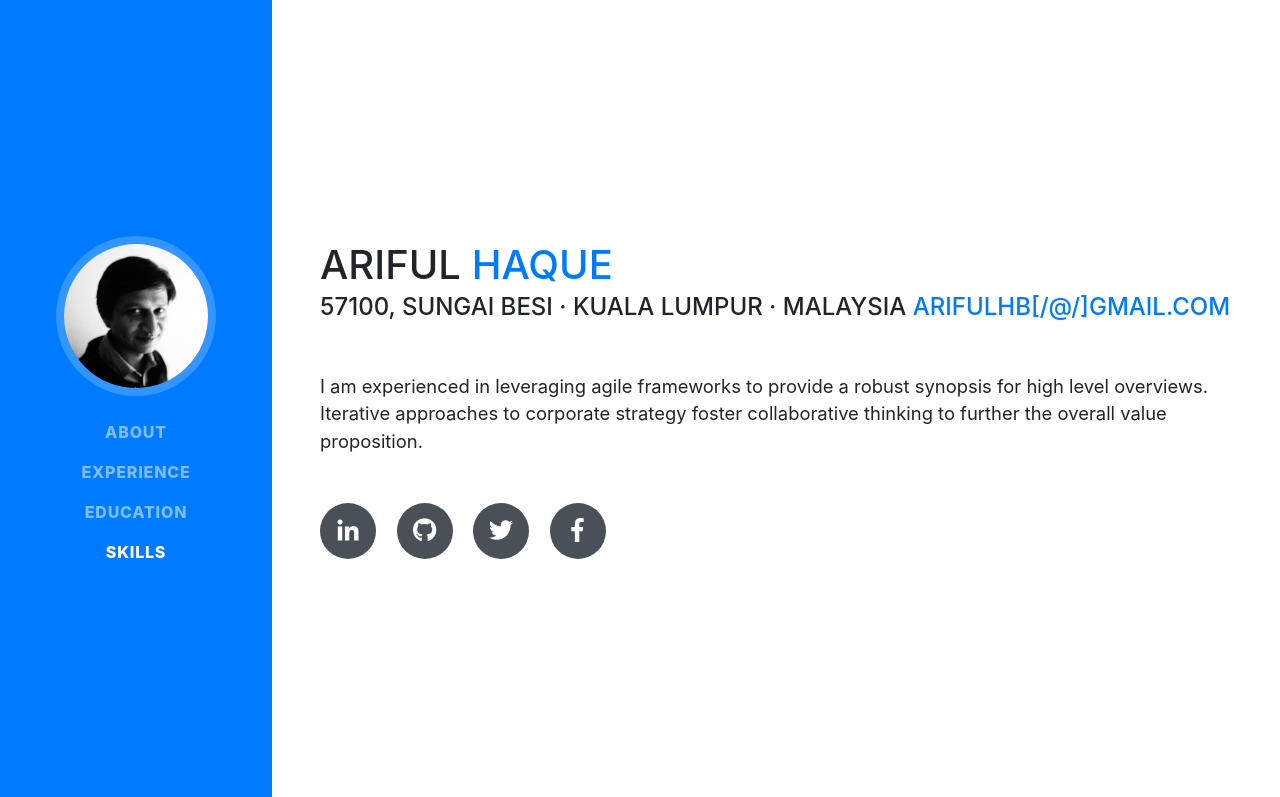
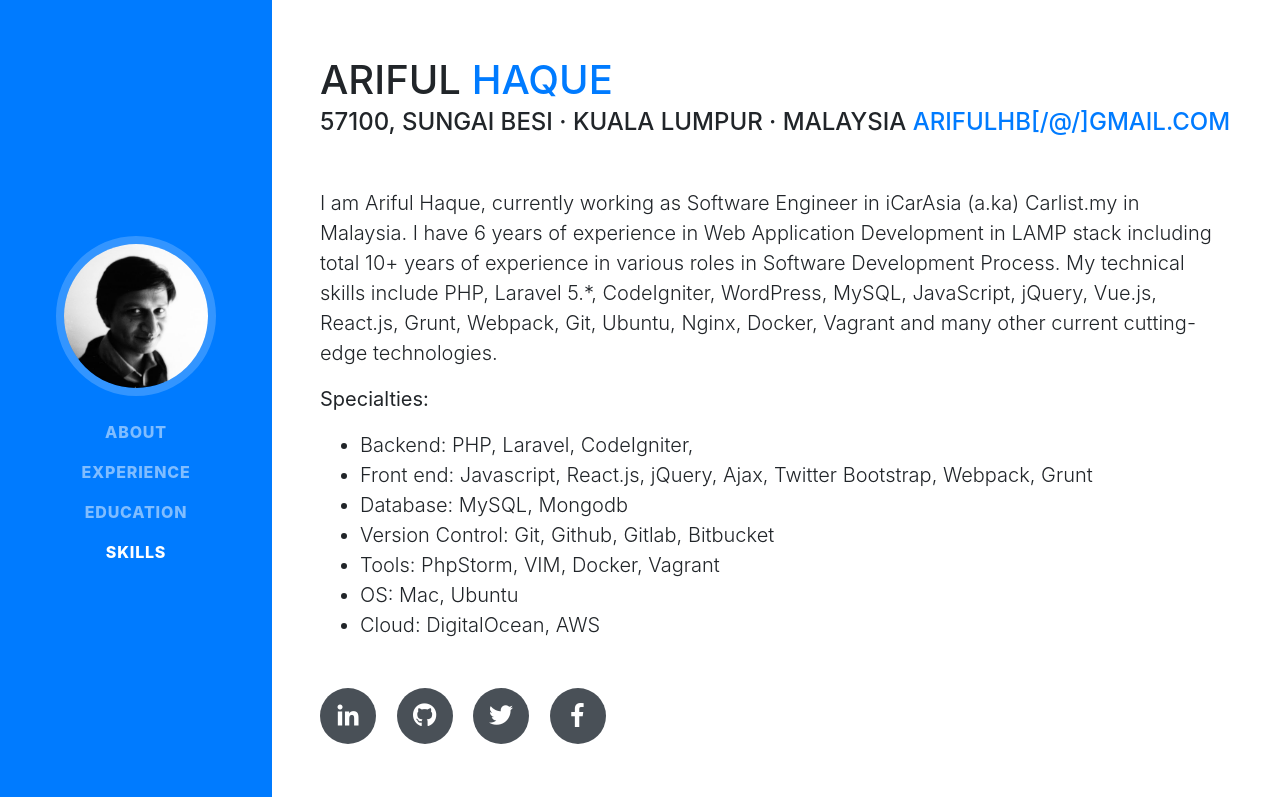
Before and after one commit to arifulhb/resume, a website with bundled scripts: page index.html in a window 1280 px wide. Shown: the top 797 px of the page. Built offline with nearby package versions, Linux system fonts and the light colour scheme; a web font is replaced by a local one.

Commit message:
update summary

```diff
--- a/index.html
+++ b/index.html
@@ -80,9 +80,26 @@
           <div class="subheading mb-5">57100, Sungai Besi · Kuala Lumpur · Malaysia
             <a href="mailto:arifulhb@gmail.com">arifulhb[/@/]gmail.com</a>
           </div>
-          <p class="lead mb-5">I am experienced in leveraging agile frameworks to provide a robust synopsis for high
-            level overviews. Iterative approaches to corporate strategy foster collaborative thinking to
-            further the overall value proposition.</p>
+          <div class="lead mb-5">
+            <p>I am Ariful Haque, currently working as Software Engineer in iCarAsia (a.ka) Carlist.my in Malaysia.
+              I have 6 years of experience in Web Application Development in LAMP stack including total 10+ years of
+              experience in various roles in Software Development Process. My technical skills include PHP, Laravel 5.*,
+              CodeIgniter, WordPress, MySQL, JavaScript, jQuery, Vue.js, React.js, Grunt, Webpack, Git, Ubuntu, Nginx,
+              Docker, Vagrant and many other current cutting-edge technologies.</p>
+
+            <p><strong>Specialties:</strong></p>
+            <ul>
+            <li>Backend: PHP, Laravel, CodeIgniter,</li>
+              <li>Front end: Javascript, React.js, jQuery, Ajax, Twitter Bootstrap, Webpack, Grunt</li>
+              <li>Database: MySQL, Mongodb</li>
+              <li>Version Control: Git, Github, Gitlab, Bitbucket</li>
+              <li>Tools: PhpStorm, VIM, Docker, Vagrant</li>
+              <li>OS: Mac, Ubuntu</li>
+              <li>Cloud: DigitalOcean, AWS</li>
+            </ul>
+
+
+          </div>
           <div class="social-icons">
             <a href="http://www.linkedin.com/in/arifulhb" target="_blank">
               <i class="fab fa-linkedin-in"></i>
```
